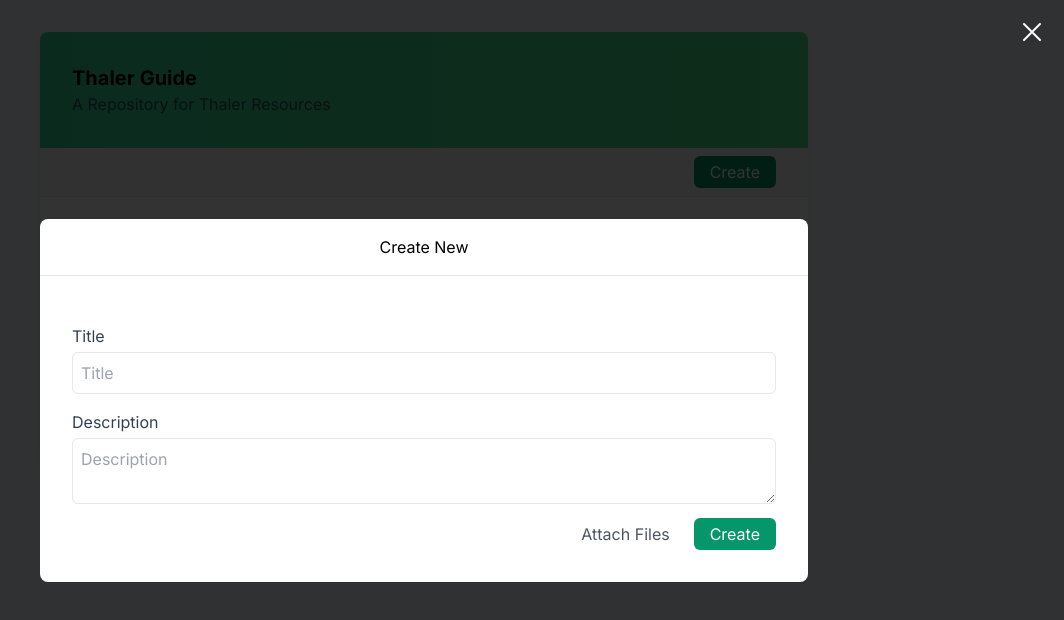
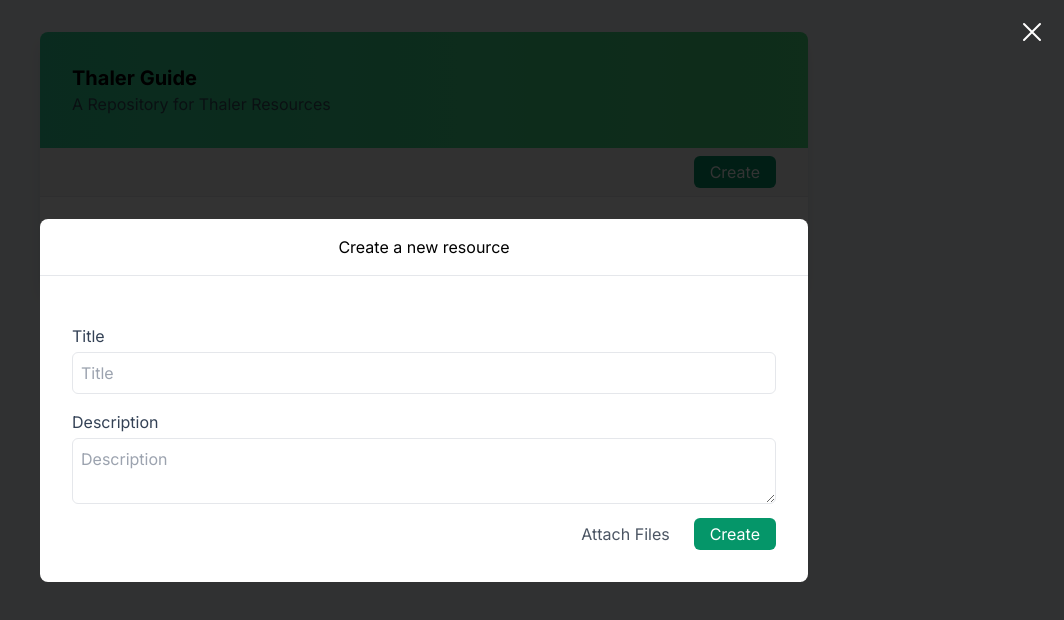
Before and after one commit to moflanagan/thaler-guide, a Next.js app: page / in a window 1280 px wide. Both pictures are taken after a click on the button "Create". Shown: the top 620 px of the page, without its empty margins (216-1280 px from the left). Built offline with nearby package versions, Linux system fonts and the light colour scheme.

Commit message:
Database connection established

```diff
--- /dev/null
+++ b/app/api/resources/route.js
@@ -0,0 +1,11 @@
+import { resourceModel } from "@/app/models/Resources";
+import mongoose from "mongoose";
+
+export async function POST(request) {
+const jsonbody = await request.json();
+const {title,description} = jsonbody;
+const mongoUrl = process.env.MONGO_URL;
+mongoose.connect(mongoUrl);
+resourceModel.create({title,description})
+return Response.json({jsonbody, mongoUrl});
+}
--- a/app/components/CreateFormPopup.js
+++ b/app/components/CreateFormPopup.js
@@ -1,37 +1,37 @@
+import Popup from "./Popup";
 import Button from "./Button";
+import { useState } from "react";
+import axios from "axios";
+
 
 export default function CreateFormPopup({setShow}) {
+  const [title, setTitle] = useState('');
+  const [description, setDescription] = useState('');
+  function createResource(e){
+    e.preventDefault();
+    axios.post('../api/resources',{title, description})
+    .then(() => {
+      setShow(false);
+
+    });
+  }
   return(
-   <div className="fixed inset-0 bg-white md:bg-black md:bg-opacity-80 flex md:items-center">
-    <button onClick={() => setShow(false)} className="hidden md:block fixed top-4 right-4 text-white">
-      <svg xmlns="http://www.w3.org/2000/svg" fill="none" viewBox="0 0 24 24" strokeWidth={1.5} stroke="currentColor" className="w-8 h-8">
-      <path strokeLinecap="round" strokeLinejoin="round" d="M6 18L18 6M6 6l12 12" />
-      </svg>
-    </button>
-    <div className="w-full">
-     <div className="bg-white md:max-w-3xl md:mx-auto md:rounded-lg overflow-hidden">
-      <div className="relative">
-        <button onClick={() => setShow(false)}  className="absolute top-4 left-4 md:hidden text-gray-600">
-        <svg xmlns="http://www.w3.org/2000/svg" fill="none" viewBox="0 0 24 24" strokeWidth={1.5} stroke="currentColor" className="w-6 h-6">
-        <path strokeLinecap="round" strokeLinejoin="round" d="M10.5 19.5L3 12m0 0l7.5-7.5M3 12h18" />
-        </svg>
-        </button>
-       <h2 className="py-4 text-center border-b">
-        Create New
-       </h2>
-      </div>
+   <Popup setShow={setShow} title={'Create a new resource'}>
       <form className="p-8">
+
         <label className=" block mt-4 mb-1 text-slate-700">Title</label>
-        <input className="w-full border p-2 rounded-md" type="text" placeholder="Title"/>
+
+        <input className="w-full border p-2 rounded-md" type="text" placeholder="Title" value={title} onChange={e => setTitle(e.target.value)}/>
+
         <label className=" block mt-4 mb-1 text-slate-700">Description</label>
-        <textarea className="w-full border p-2 rounded-md" placeholder="Description"></textarea>
+
+        <textarea className="w-full border p-2 rounded-md" placeholder="Description" value={description} onChange={e => setDescription(e.target.value)}/>
+
         <div className="flex gap-2 mt-2 justify-end">
         <Button>Attach Files</Button>
-        <Button primary>Create</Button>
+        <Button primary onClick={createResource}>Create</Button>
         </div>
       </form>
-     </div>
-    </div>
-   </div>
+   </Popup>
   );
 }
--- /dev/null
+++ b/app/components/Popup.js
@@ -0,0 +1,31 @@
+import Button from "./Button";
+
+export default function Popup({setShow, children, title}){
+  return(
+    <div className="fixed inset-0 bg-white md:bg-black md:bg-opacity-80 flex md:items-center">
+    <button onClick={() => setShow(false)} className="hidden md:block fixed top-4 right-4 text-white">
+      <svg xmlns="http://www.w3.org/2000/svg" fill="none" viewBox="0 0 24 24" strokeWidth={1.5} stroke="currentColor" className="w-8 h-8">
+      <path strokeLinecap="round" strokeLinejoin="round" d="M6 18L18 6M6 6l12 12" />
+      </svg>
+    </button>
+    <div className="w-full">
+     <div className="bg-white md:max-w-3xl md:mx-auto md:rounded-lg overflow-hidden">
+      <div className="relative min-h-[40px] md:min-h-0">
+        <button onClick={() => setShow(false)}  className="absolute top-4 left-4 md:hidden text-gray-600">
+        <svg xmlns="http://www.w3.org/2000/svg" fill="none" viewBox="0 0 24 24" strokeWidth={1.5} stroke="currentColor" className="w-6 h-6">
+        <path strokeLinecap="round" strokeLinejoin="round" d="M10.5 19.5L3 12m0 0l7.5-7.5M3 12h18" />
+        </svg>
+        </button>
+        {!!title && (
+           <h2 className="py-4 text-center border-b">
+           {title}
+          </h2>
+        )}
+
+      </div>
+        {children}
+     </div>
+    </div>
+   </div>
+  );
+}
--- a/app/components/ResourceItem.js
+++ b/app/components/ResourceItem.js
@@ -1,10 +1,13 @@
-export default function ResourceItem() {
+export default function ResourceItem({onOpen, title, description}) {
   return(
-    <div className="my-2 px-8 py-4">
+    <a href=""
+       onClick={ e => {e.preventDefault(); onOpen();}}
+       className="my-2 px-8 py-4">
+
       <div>
-        <h2 className="font-bold">HMRC Data Extract</h2>
-        <p className="text-gray-600 text-sm">How to resolve hmrc data extract</p>
+        <h2 className="font-bold">{title}</h2>
+        <p className="text-gray-600 text-sm">{description}</p>
       </div>
-    </div>
+    </a>
   );
 }
--- /dev/null
+++ b/app/components/ResourceItemPopup.js
@@ -0,0 +1,12 @@
+import Popup from "./Popup";
+
+export default function ResourceItemPopup({title,description, setShow}){
+  return(
+    <Popup title={''} setShow={setShow}>
+      <div className="p-8">
+      <h2 className="text-lg font-bold mb-2">{title}</h2>
+      <p>{description}</p>
+      </div>
+    </Popup>
+  );
+}
--- /dev/null
+++ b/app/models/Resources.js
@@ -0,0 +1,8 @@
+const { Schema, models, model } = require("mongoose");
+
+const resourceSchema = new Schema({
+  title: {type: String, required: true},
+  description: {type: String, required: true}
+}, {timestamps: true});
+
+export const resourceModel = models?.resourceModel || model('resourceModel', resourceSchema);
--- a/app/page.js
+++ b/app/page.js
@@ -3,13 +3,23 @@ import { useState } from "react";
 import ResourceItem from "./components/ResourceItem";
 import CreateFormPopup from "./components/CreateFormPopup";
 import Button from "./components/Button";
+import ResourceItemPopup from "./components/ResourceItemPopup";
 
 export default function Home() {
 
   const [showCreatePopup, setShowCreatePopup] = useState(false);
+  const [showResourcePopup, setShowResourcePopup] = useState(null);
+
   function openCreatePopup(){
     setShowCreatePopup(true);
   }
+
+  function openResourcePopup(resource){
+    setShowResourcePopup(resource);
+  }
+  const resources = [
+    {title:'HMRC DATA', description:'example'}
+  ];
 
   return (
 
@@ -28,13 +38,22 @@ export default function Home() {
       </div>
     </div>
 
-    <ResourceItem />
-    <ResourceItem />
-    <ResourceItem />
+    <div className="px-8">
+      {resources.map(resource => (
+      <ResourceItem {...resource}
+                    onOpen={() => openResourcePopup(resource)} />
+      ))}
+
+    </div>
 
     {showCreatePopup && (
       <CreateFormPopup setShow={setShowCreatePopup} />
     )}
+
+    {showResourcePopup && (
+      <ResourceItemPopup {...showResourcePopup} setShow={setShowResourcePopup}/>
+
+    )}
    </main>
   )
 }
```
Also changed, not shown: package.json (+8 -5 lines), 2 other files (tests, documents, lock files or other folders).
